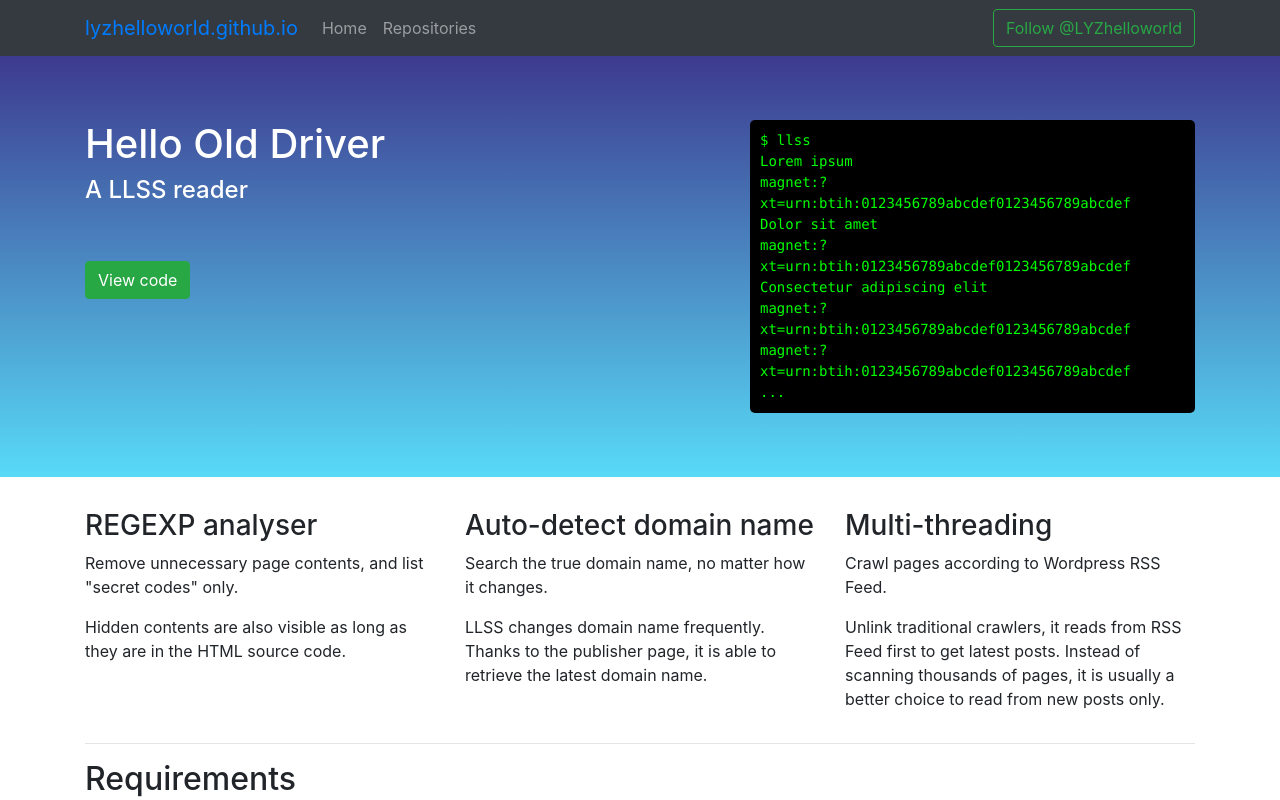
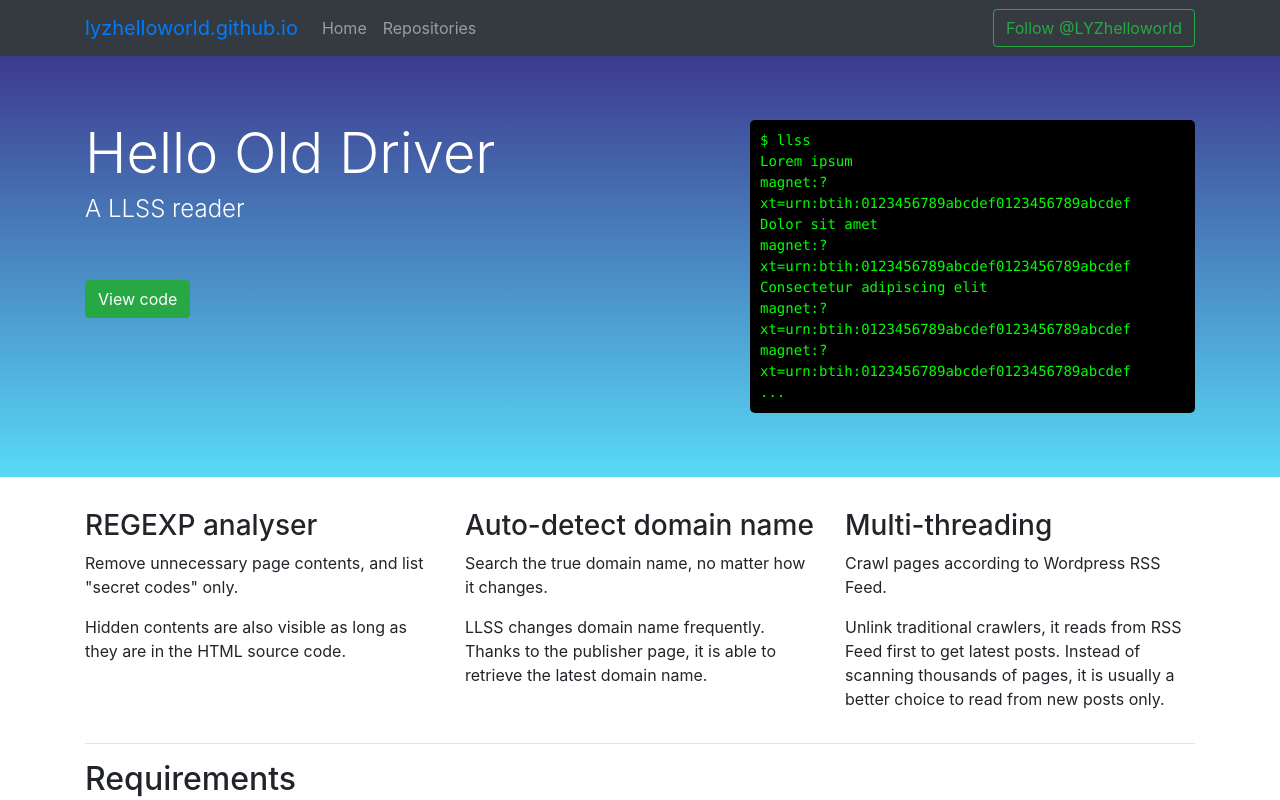
Before and after one commit to LYZhelloworld/website, an Angular app: page /repo/hello-old-driver in a window 1280 px wide. Shown: the top 800 px of the page. Built offline with nearby package versions, Linux system fonts and the light colour scheme.

Commit message:
Change font weights

```diff
--- a/src/app/home/home.component.html
+++ b/src/app/home/home.component.html
@@ -6,7 +6,7 @@
 	</div>
 	<div class="row mt-4 text-center">
 		<div class="col-sm-12">
-			<h2 class="mb-4">Helloworld</h2>
+			<h2 class="mb-4 display-4">Helloworld</h2>
 			<a class="btn btn-info mx-1" href="https://twitter.com/helloworld_twt" target="_blank">View in Twitter</a>
 			<a class="btn btn-success mx-1" href="https://github.com/LYZhelloworld" target="_blank">View in GitHub</a>
 		</div>
--- a/src/app/repo/hello-old-driver/hello-old-driver.component.html
+++ b/src/app/repo/hello-old-driver/hello-old-driver.component.html
@@ -2,8 +2,8 @@
 	<div class="container">
 		<div class="row">
 			<div class="col-md-7">
-				<h1>Hello Old Driver</h1>
-				<h2 style="font-size: 1.5rem">A LLSS reader</h2>
+				<h1 class="display-4">Hello Old Driver</h1>
+				<h2 style="font-weight: 300; font-size: 1.5rem">A LLSS reader</h2>
 				<a href="https://github.com/LYZhelloworld/image-2-pdf-Go" target="_blank"
 					class="btn btn-success mt-5">View
 					code</a>
--- a/src/app/repo/repo.component.html
+++ b/src/app/repo/repo.component.html
@@ -1,6 +1,6 @@
 <div class="jumbotron bg-white">
 	<div class="container">
-		<div class="jumbotron-heading h1">Pinned Repositories</div>
+		<div class="jumbotron-heading display-3">Pinned Repositories</div>
 	</div>
 </div>
 <div class="container">
```
